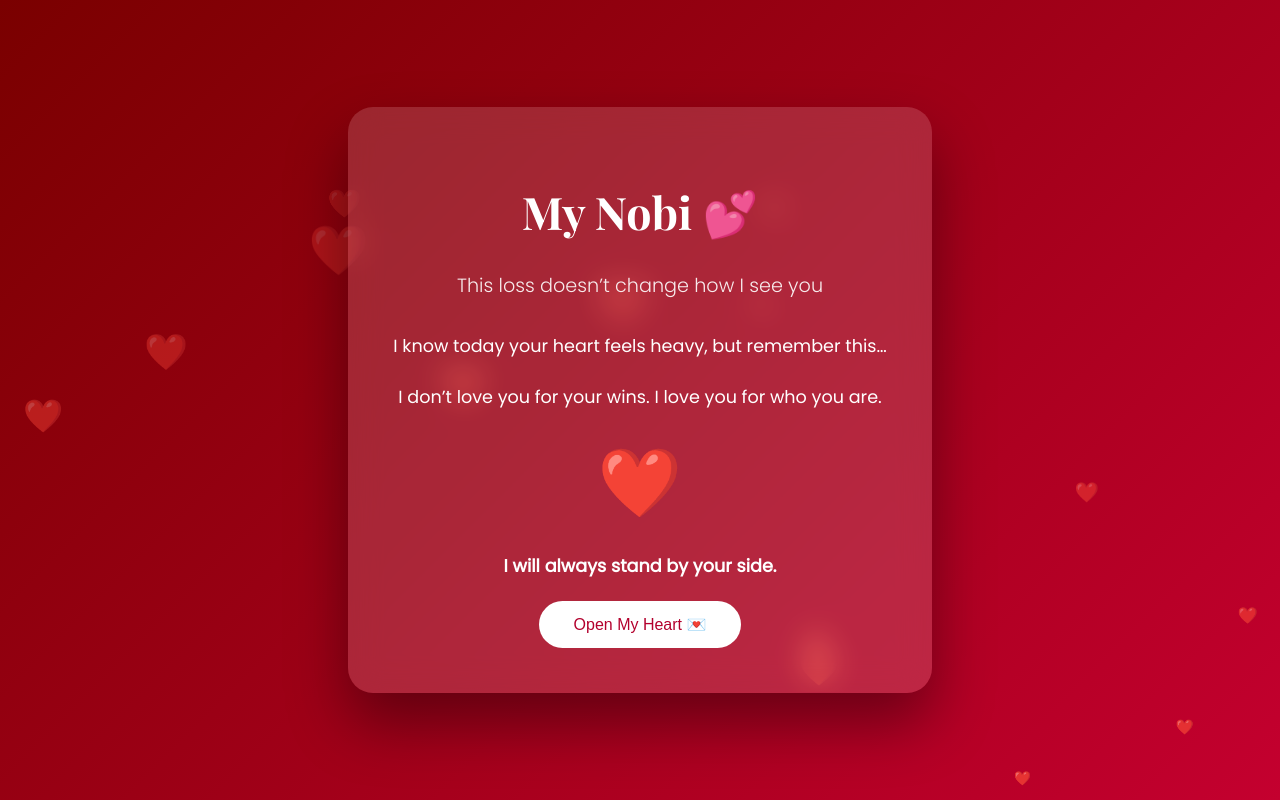
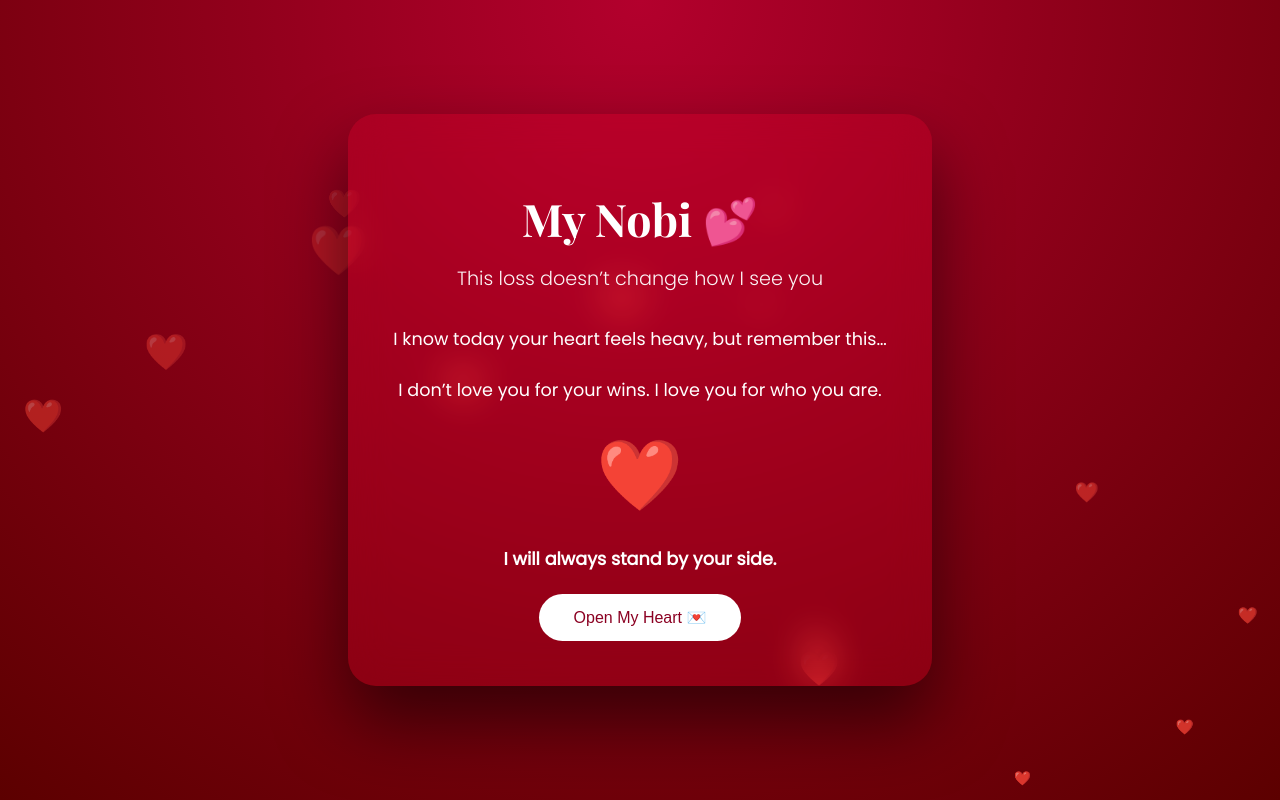
Before and after one commit to nilum44/ilusmn, a plain HTML site: page index.html in a window 1280 px wide. Drawn offline with nearby package versions, Linux system fonts and the light colour scheme.

Commit message:
Add files via upload

```diff
--- a/index.html
+++ b/index.html
@@ -12,7 +12,7 @@ body {
     margin: 0;
     height: 100vh;
     overflow: hidden;
-    background: linear-gradient(135deg, #7a0000, #c4002f);
+    background: radial-gradient(circle at top, #b3002d, #5c0000);
     display: flex;
     justify-content: center;
     align-items: center;
@@ -20,29 +20,31 @@ body {
     color: #fff;
 }
 
+/* Front card */
 .love-box {
     position: relative;
     z-index: 2;
-    background: rgba(255,255,255,0.15);
-    backdrop-filter: blur(15px);
-    border-radius: 25px;
+    background: rgba(255, 0, 50, 0.18);
+    backdrop-filter: blur(18px);
+    border-radius: 28px;
     padding: 45px;
     max-width: 650px;
     text-align: center;
-    box-shadow: 0 30px 60px rgba(0,0,0,0.4);
+    box-shadow: 0 35px 70px rgba(0,0,0,0.55);
     animation: fade 2s ease;
 }
 
 h1 {
     font-family: 'Playfair Display', serif;
     font-size: 2.8rem;
+    margin-bottom: 10px;
 }
 
 h2 {
     font-weight: 300;
     font-size: 1.2rem;
     margin-bottom: 30px;
-    opacity: 0.9;
+    opacity: 0.95;
 }
 
 p {
@@ -51,40 +53,38 @@ p {
 }
 
 .heart-center {
-    font-size: 3.5rem;
+    font-size: 3.6rem;
     animation: pulse 1.4s infinite;
     margin: 25px 0;
 }
 
 button {
-    position: relative;
     background: #fff;
-    color: #b3002d;
+    color: #8b0022;
     border: none;
     border-radius: 30px;
     padding: 14px 35px;
     font-size: 1rem;
     cursor: pointer;
     transition: 0.3s;
-    overflow: hidden;
 }
 
 button:hover {
     transform: translateY(-4px);
-    box-shadow: 0 12px 25px rgba(255,255,255,0.5);
+    box-shadow: 0 12px 28px rgba(255,255,255,0.6);
 }
 
-/* Floating background hearts */
+/* Floating hearts */
 .floating-heart {
     position: absolute;
     bottom: -20px;
-    color: #ffccd5;
+    color: #ffb3c1;
     animation: floatUp linear infinite;
-    opacity: 0.8;
+    opacity: 0.85;
     pointer-events: none;
 }
 
-/* Heart burst */
+/* Burst hearts */
 .burst-heart {
     position: absolute;
     font-size: 18px;
@@ -92,17 +92,7 @@ button:hover {
     animation: burst 1s ease-out forwards;
 }
 
-@keyframes burst {
-    0% {
-        transform: translate(0,0) scale(0.8);
-        opacity: 1;
-    }
-    100% {
-        transform: translate(var(--x), var(--y)) scale(1.6);
-        opacity: 0;
-    }
-}
-
+/* Animations */
 @keyframes floatUp {
     0% { transform: translateY(0) scale(0.8); }
     100% { transform: translateY(-110vh) scale(1.5); opacity: 0; }
@@ -116,6 +106,17 @@ button:hover {
 @keyframes fade {
     from { opacity: 0; transform: translateY(40px); }
     to { opacity: 1; transform: translateY(0); }
+}
+
+@keyframes burst {
+    0% {
+        transform: translate(0,0) scale(0.8);
+        opacity: 1;
+    }
+    100% {
+        transform: translate(var(--x), var(--y)) scale(1.6);
+        opacity: 0;
+    }
 }
 </style>
 </head>
@@ -146,7 +147,6 @@ function createFloatingHeart() {
     heart.style.left = Math.random() * 100 + "vw";
     heart.style.fontSize = (16 + Math.random() * 24) + "px";
     heart.style.animationDuration = (4 + Math.random() * 4) + "s";
-
     document.body.appendChild(heart);
     setTimeout(() => heart.remove(), 8000);
 }
@@ -174,7 +174,7 @@ function heartBurst(e) {
         setTimeout(() => heart.remove(), 1000);
     }
 
-    alert("No  election result can ever take you away frm my heart.I'm yours-in every rise and every fall.❤️");
+    alert("No election result can ever take you away from my heart. I'm yours — in every rise and every fall. ❤️");
 }
 </script>
 
```
